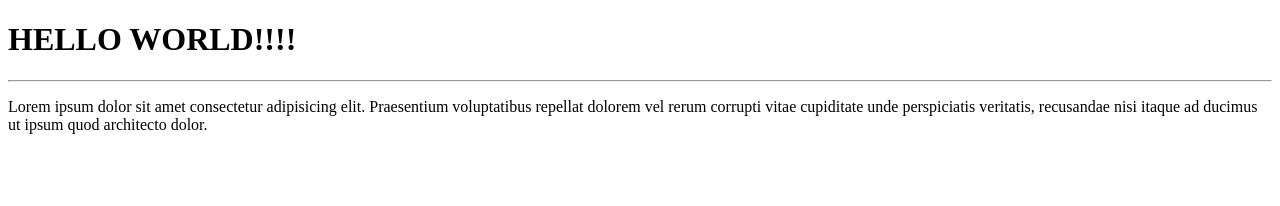
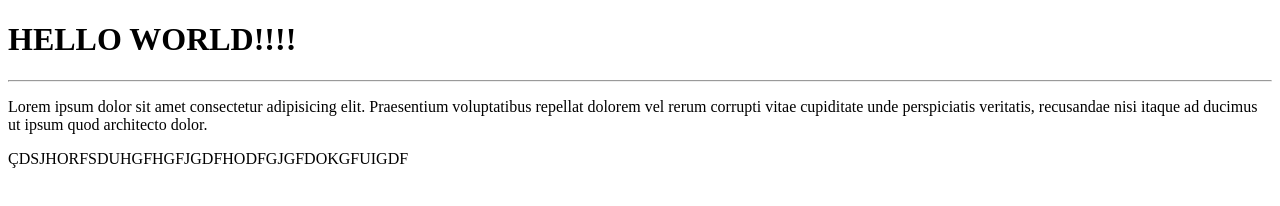
Before and after one commit to CaValk4/RepositoryCursoEmVideo, a plain HTML site: page site-exemplo/index.html in a window 1280 px wide. Drawn offline with Linux system fonts and the light colour scheme.

Commit message:
adicionei outro paragrafo

```diff
--- a/site-exemplo/index.html
+++ b/site-exemplo/index.html
@@ -9,5 +9,7 @@
     <h1>HELLO WORLD!!!!</h1>
     <hr>
     <p>Lorem ipsum dolor sit amet consectetur adipisicing elit. Praesentium voluptatibus repellat dolorem vel rerum corrupti vitae cupiditate unde perspiciatis veritatis, recusandae nisi itaque ad ducimus ut ipsum quod architecto dolor.</p>
+
+    <p>ÇDSJHORFSDUHGFHGFJGDFHODFGJGFDOKGFUIGDF</p>
 </body>
 </html>
```
